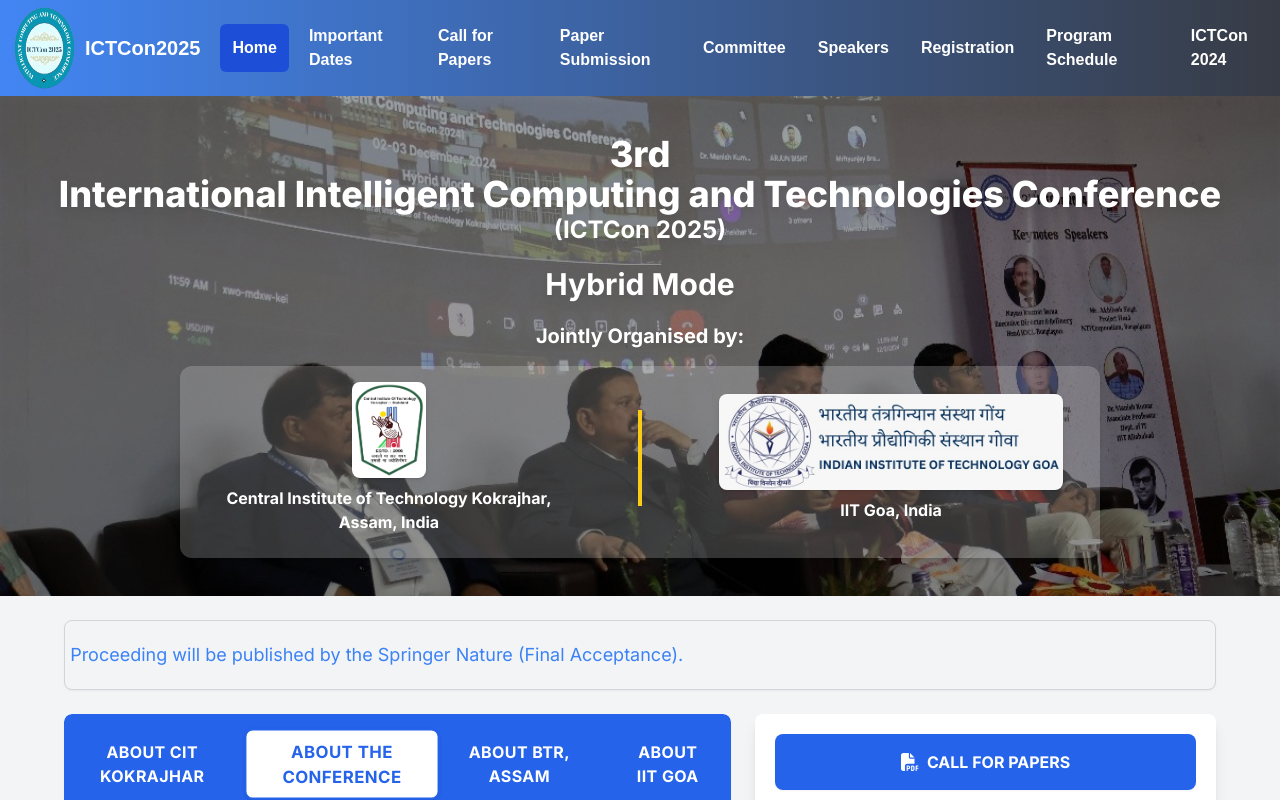
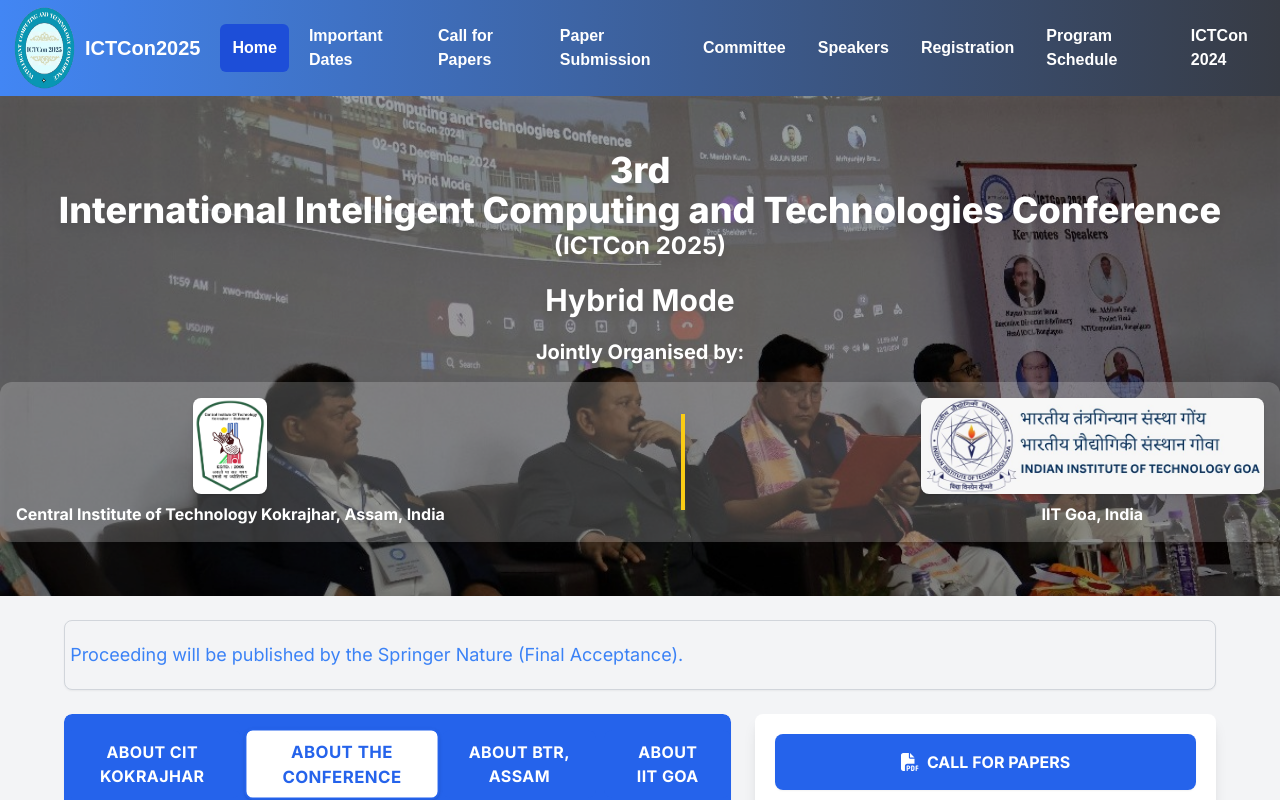
Before and after one commit to ictcon-cit/ictcon_2026, a Next.js app: page / in a window 1280 px wide. Shown: the top 800 px of the page. Built offline with nearby package versions, Linux system fonts and the light colour scheme.

Commit message:
Updated UI/UX main

```diff
--- a/src/app/committee/page.tsx
+++ b/src/app/committee/page.tsx
@@ -63,13 +63,13 @@ const CommitteePage = () => {
             <div>Dr. Ranjan Maity, CIT Kokrajhar</div>
             <div>Mrs. Tania Sarkar, CIT Kokrajhar</div>
             <div>Dr. Anup Kumar Barman, CIT Kokrajhar</div>
-            <div>Mr. Ranjan Patowary, CIT Kokrajhar</div>
+            <div>Dr. Ranjan Patowary, CIT Kokrajhar</div>
             <div>Mr. Mithun Karmakar, CIT Kokrajhar</div>
             <div>Mr. Dharani Kanta Roy, CIT Kokrajhar</div>
             <div>Mr. Prasanta Baruah, CIT Kokrajhar</div>
             <div>Mr. Sanjib Narzary, CIT Kokrajhar</div>
             <div>Mr. Bikramjit Choudhury, CIT Kokrajhar</div>
-            <div>Dr. Sandeep Kumar Srivastava, CIT Kokrajhar, Assam</div>
+
           </div>
         </div>
 
@@ -79,7 +79,7 @@ const CommitteePage = () => {
           </div>
           <div className="space-y-2">
             <div>Dr. Kaushlendra Pandey, CIT Kokrajhar</div>
-            <div>Dr. Anuj Abraham, Post doc, IIT Goa</div>
+            <div>Dr. Anuj Abraham, IIT Goa</div>
           </div>
         </div>
 
--- a/src/components/carousel.tsx
+++ b/src/components/carousel.tsx
@@ -106,10 +106,10 @@ export default function HomeCara() {
                   Jointly Organised by:
                 </div>
 
-                <div className="flex flex-col items-center gap-4 mt-4 p-4 bg-white bg-opacity-20 rounded-xl shadow-md">
-                  <div className="flex flex-row items-center justify-center gap-8 mb-2 w-full">
+                <div className="flex flex-col items-center gap-4 mt-4 p-4 bg-white bg-opacity-20 rounded-xl shadow-md w-full">
+  <div className="flex flex-row items-center justify-between w-full">
     {/* CIT */}
-                    <div className="flex flex-col items-center flex-1">
+    <div className="flex flex-col items-center">
       <img
         src="/images/cit.png"
         alt="CIT Kokrajhar Logo"
@@ -119,10 +119,12 @@ export default function HomeCara() {
         Central Institute of Technology Kokrajhar, Assam, India
       </span>
     </div>
-                    {/* Vertical Divider */}
+
+    {/* Vertical Divider (optional, will stay in center) */}
     <div className="h-16 md:h-24 border-l-4 border-yellow-400 mx-6"></div>
+
     {/* IIT Goa */}
-                    <div className="flex flex-col items-center flex-1">
+    <div className="flex flex-col items-center">
       <img
         src="/images/iit_goa.jpg"
         alt="IIT Goa Logo"
@@ -134,6 +136,7 @@ export default function HomeCara() {
     </div>
   </div>
 </div>
+
               </div>
             </div>
           ))}
```
Also changed, not shown: 2 other files (tests, documents, lock files or other folders). Lines whose indentation alone changed are shown as unchanged.
